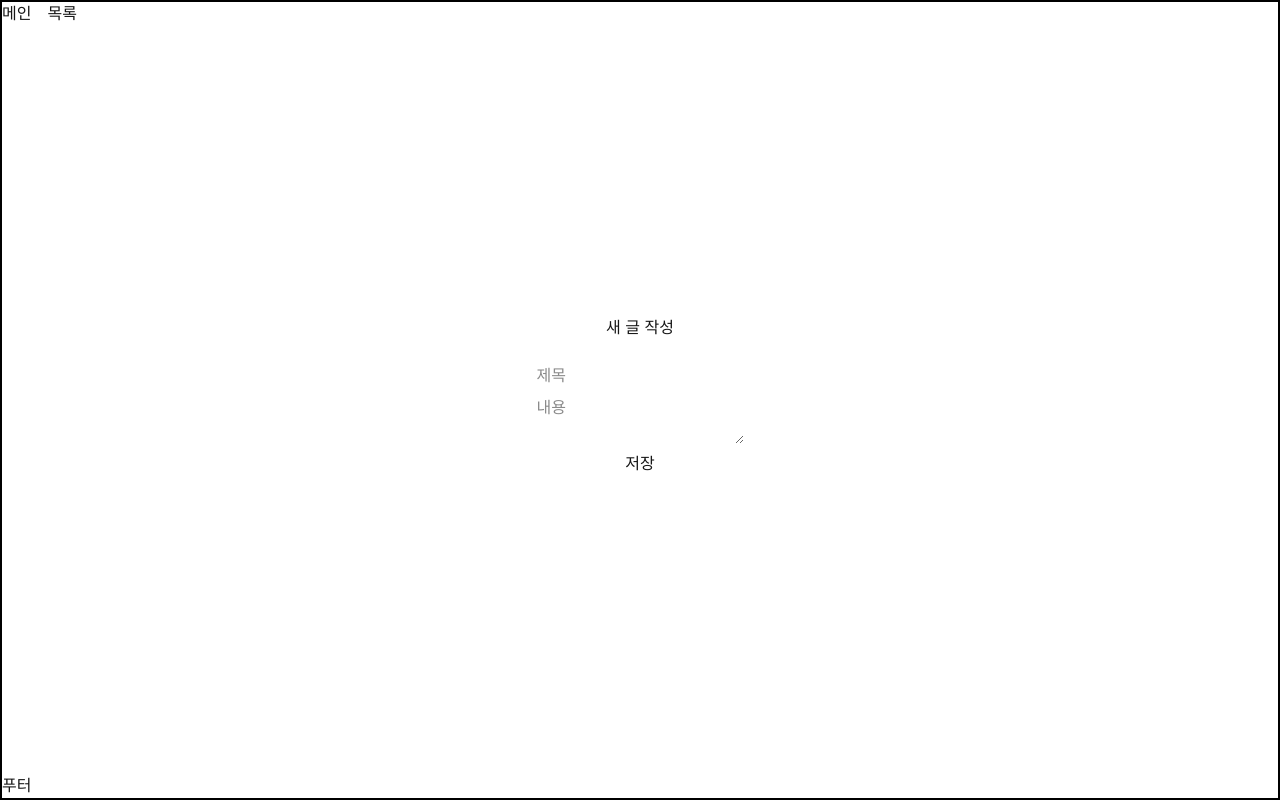
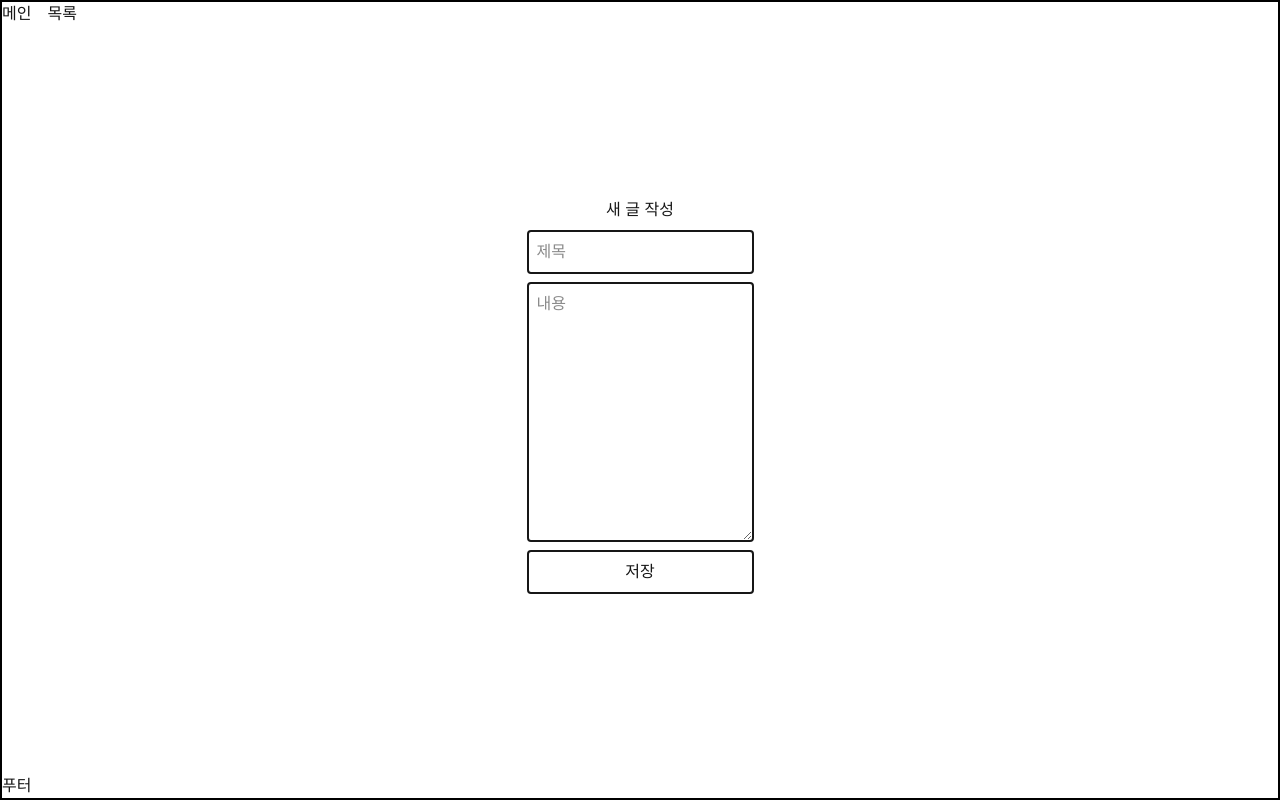
Before and after one commit to alison0525/nextjs-1, a Next.js app: page /posts/write in a window 1280 px wide. Built offline with nearby package versions, Linux system fonts and the light colour scheme.

Commit message:
step22 - post 글 작성 후 DB 저장

```diff
--- a/src/app/layout.tsx
+++ b/src/app/layout.tsx
@@ -34,7 +34,7 @@ export default function RootLayout({
             <Link href="/posts">목록</Link>
           </nav>
         </header>
-        <main className="flex-grow flex justify-center items-center">
+        <main className="flex-grow flex justify-center items-center flex-col">
           {children}
         </main>
         <footer>푸터</footer>
--- a/src/app/posts/page.tsx
+++ b/src/app/posts/page.tsx
@@ -14,7 +14,7 @@ export default function Home() {
     }, []);
 
     return (
-        <div className="flex flex-col gap-4">
+        <>
             <div className="flex flex-col gap-9">
                 {posts.length === 0 && <div>Loading...</div>}
                 <h1>글 목록</h1>
@@ -35,6 +35,6 @@ export default function Home() {
             <div>
                 <Link href="/posts/write">새 글 작성</Link>
             </div>
-        </div>
+        </>
     );
 }
--- a/src/app/posts/write/page.tsx
+++ b/src/app/posts/write/page.tsx
@@ -18,18 +18,34 @@ export default function Home() {
             alert("내용을 입력해주세요.");
             contentText.focus();
         }
+
+        const baseUrl = process.env.NEXT_PUBLIC_API_BASE_URL;
+
+        fetch(`${baseUrl}/api/v1/posts`, {
+            method: "POST",
+            headers: {
+                "Content-Type": "application/json"
+            },
+            body: JSON.stringify({
+                title: titleInput.value,
+                content: contentText.value,
+            }),
+        }).then((res) => res.json())
+            .then((data) => {
+                console.log(data);
+                alert(data.msg);
+            })
     };
+
 
     return (
         <>
-            <div className="flex flex-col gap-4">
-                <h1 className="text-center">새 글 작성</h1>
-                <form className="flex flex-col gap-2 p-2" onSubmit={handleSubmit}>
-                    <input type="text" name="title" placeholder="제목" />
-                    <textarea name="content" placeholder="내용" />
-                    <button type="submit">저장</button>
-                </form>
-            </div>
+            <h1 className="text-center">새 글 작성</h1>
+            <form className="flex flex-col gap-2 p-2" onSubmit={handleSubmit}>
+                <input type="text" name="title" placeholder="제목" className="border-2 rounded p-2" />
+                <textarea name="content" rows={10} placeholder="내용" className="border-2 rounded p-2" />
+                <button type="submit" className="border-2 rounded p-2">저장</button>
+            </form>
         </>
     );
 }
```
